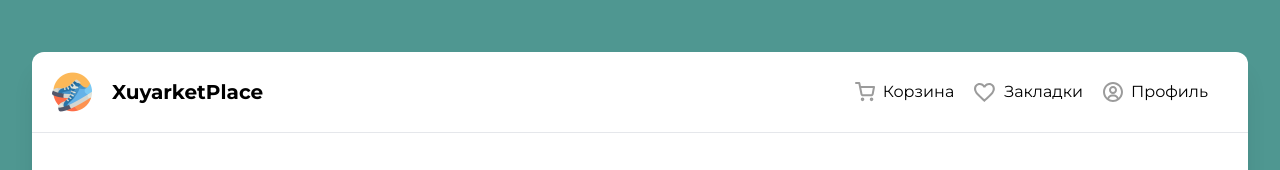
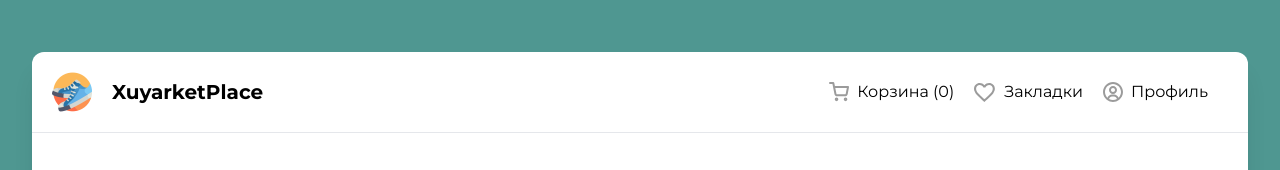
Before and after one commit to dvdice/ECommerce, a Vue app in the folder vue-e-store/: page / in a window 1280 px wide. Shown: the top 170 px of the page. Built offline with nearby package versions, Linux system fonts and the light colour scheme; no server answers.

Commit message:
Добавлен подсчет количества добавленных в корзину товаров

```diff
--- a/vue-e-store/src/App.vue
+++ b/vue-e-store/src/App.vue
@@ -1,7 +1,7 @@
 <template>
     <!--    <drawer/>-->
     <div class="bg-white w-auto m-auto h-full rounded-xl shadow-xl mt-5">
-        <Header/>
+        <Header :total-items-in-cart="totalItemsInCart"/>
 
         <div class="p-5">
             <div class="flex justify-between items-center">
@@ -22,6 +22,7 @@
                     v-for="item in productStore.productList"
                     :key="item.id"
                     :product="item"
+                    @added-to-cart="totalItemsInCart++"
                 ></product-card>
             </div>
         </div>
@@ -29,28 +30,37 @@
 </template>
 
 <script lang="ts" setup>
-    import {onMounted} from "vue";
-    import axios from "axios";
+import { onMounted, ref } from 'vue'
+import axios from 'axios'
 
-    import ProductCard from '@/components/ProductCard.vue';
-    import Header from '@/components/Header.vue';
-    import Drawer from '@/components/Drawer.vue';
-    import Filter from '@/components/Filter.vue';
-    import { useProductStore } from '@/stores/ProductStore';
+import ProductCard from '@/components/ProductCard.vue'
+import Header from '@/components/Header.vue'
+import Drawer from '@/components/Drawer.vue'
+import Filter from '@/components/Filter.vue'
+import { useProductStore } from '@/stores/ProductStore'
+import type { Product } from '@/models/Product'
 
-    const productStore = useProductStore();
+const productStore = useProductStore()
+const cartString = localStorage.getItem('cart') || '[]';
+const cart = ref<Product[]>(JSON.parse(cartString))
 
-    onMounted(async () => {
-        try {
-            const {data} = await axios.get('https://api.escuelajs.co/api/v1/products');
-            productStore.productList = data;
-        }catch (err){
-            console.log(err);
-        }
-    })
+
+onMounted(async () => {
+    try {
+        const { data } = await axios.get('https://api.escuelajs.co/api/v1/products')
+        productStore.productList = data
+    } catch (err) {
+        console.log(err)
+    }
+});
+
+const getTotalItemsInCart = (cart: Product[]) => {
+    return cart.reduce((count, item) => count + (item.count || 1), 0);
+};
+const totalItemsInCart = ref<number>(getTotalItemsInCart(cart?._value) as number);
 
 </script>
 
 <style>
-    @import url('https://fonts.googleapis.com/css2?family=Montserrat:ital,wght@0,100..900;1,100..900&display=swap');
+@import url('https://fonts.googleapis.com/css2?family=Montserrat:ital,wght@0,100..900;1,100..900&display=swap');
 </style>
--- a/vue-e-store/src/components/Header.vue
+++ b/vue-e-store/src/components/Header.vue
@@ -7,13 +7,20 @@
             </div>
         </div>
 
-        <header-link-element :header-link-elements="headerLinkElements"></header-link-element>
+        <header-link-element :header-link-elements="headerLinkElements" :total-items-in-cart="totalItemsInCart"></header-link-element>
     </header>
 </template>
 
 <script setup lang="ts">
 
 import HeaderLinkElement from '@/components/HeaderLinkElement.vue'
+
+defineProps({
+    totalItemsInCart: {
+        type: Number,
+        default: 0
+    }
+})
 
 const headerLinkElements = [
     {title: 'Корзина', imgSrc: '/cart.svg'},
--- a/vue-e-store/src/components/HeaderLinkElement.vue
+++ b/vue-e-store/src/components/HeaderLinkElement.vue
@@ -2,7 +2,7 @@
     <ul class="flex items-center">
         <li v-for="(link, index) in headerLinkElements" :key="index" class="flex items-center cursor-pointer mr-5 hover:font-bold">
             <img class="mr-2" :src="link.imgSrc" alt="Корзина" >
-            <p>{{ link.title }}</p>
+            <p>{{ link.title === 'Корзина' ? 'Корзина ('+ totalItemsInCart + ')' : link.title }}</p>
         </li>
     </ul>
 </template>
@@ -12,6 +12,10 @@
         headerLinkElements: {
             type: [Object, Array],
             required: true
+        },
+        totalItemsInCart: {
+            type: Number,
+            default: 0
         }
     })
 </script>
--- a/vue-e-store/src/components/ProductCard.vue
+++ b/vue-e-store/src/components/ProductCard.vue
@@ -26,6 +26,8 @@ import { ref } from 'vue'
 import { useProductStore } from '@/stores/ProductStore'
 import type { Product } from '@/models/Product'
 
+const emit = defineEmits(['addedToCart'])
+
 const props = defineProps({
     product: {
         type: Object as () => Product,
@@ -38,27 +40,31 @@ const isAddedToFavourites = ref<boolean>(false);
 const cartString = localStorage.getItem('cart') || '[]';
 const cart = ref<Product[]>(JSON.parse(cartString));
 const currentProduct = productStore.getCurrentProduct(props.product as Product);
-const index = cart.value?.findIndex(item => item.id === currentProduct?.id)
+let index = cart._value?.findIndex(item => item.id === currentProduct?.id)
 const productCount = ref<number>(cart?._value[index]?.count || 0);
+const amountItemsInCart = ref(0);
 const isAddedToCart = ref<boolean>(productCount.value > 0);
 
 const addToCart = (product: Product) => {
     if (isAddedToCart.value) {
         productCount.value++;
+        amountItemsInCart.value++
 
-        cart.value[index].count = productCount.value
+        index = cart._value?.findIndex(item => item.id === currentProduct?.id)
+        cart._value[index].count = productCount.value
 
         localStorage.setItem('cart', JSON.stringify(cart));
+        emit('addedToCart');
     }else{
         isAddedToCart.value = true;
         productCount.value++;
+        amountItemsInCart.value++
 
-        const cartString = localStorage.getItem('cart') || '[]';
-        const cart = JSON.parse(cartString);
-
-        cart.push({ ...product, count: productCount.value });
+        cart._value.push({ ...product, count: productCount.value });
 
         localStorage.setItem('cart', JSON.stringify(cart));
+
+        emit('addedToCart');
     }
 
 };
```
